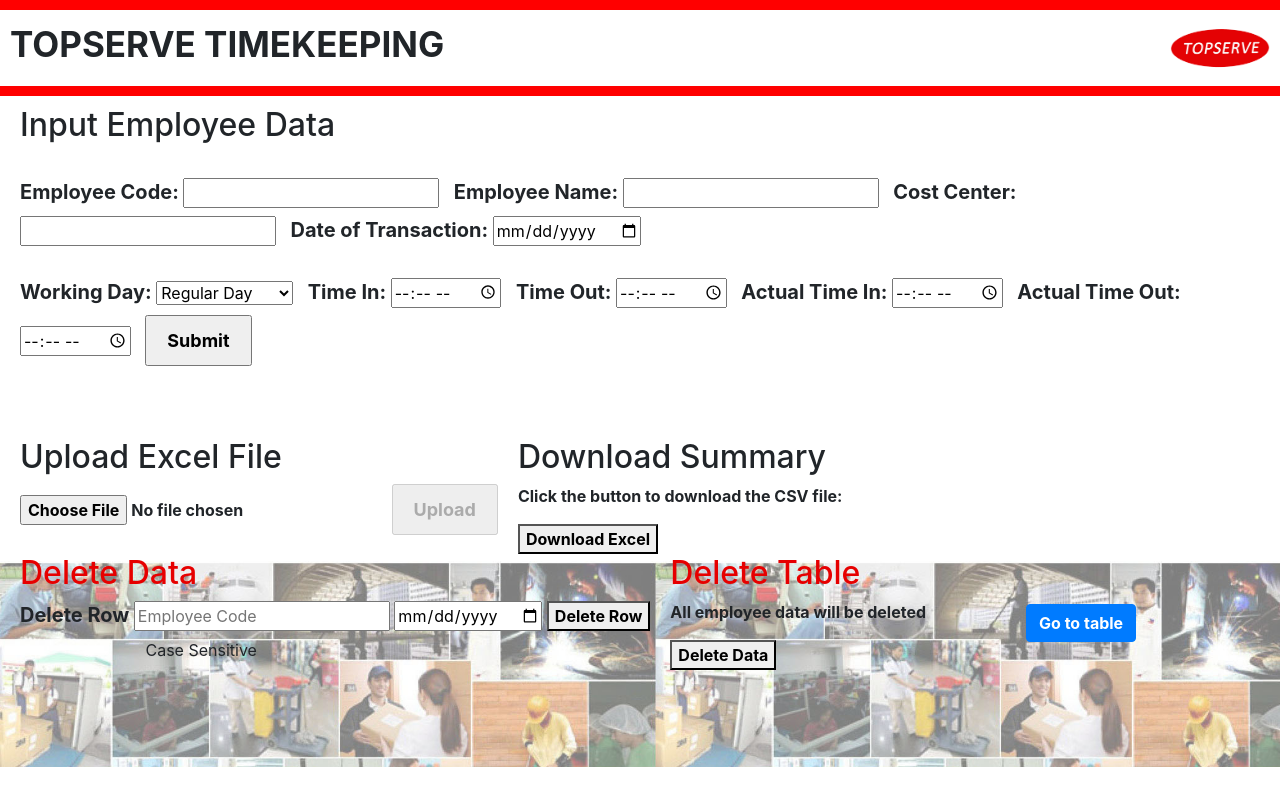
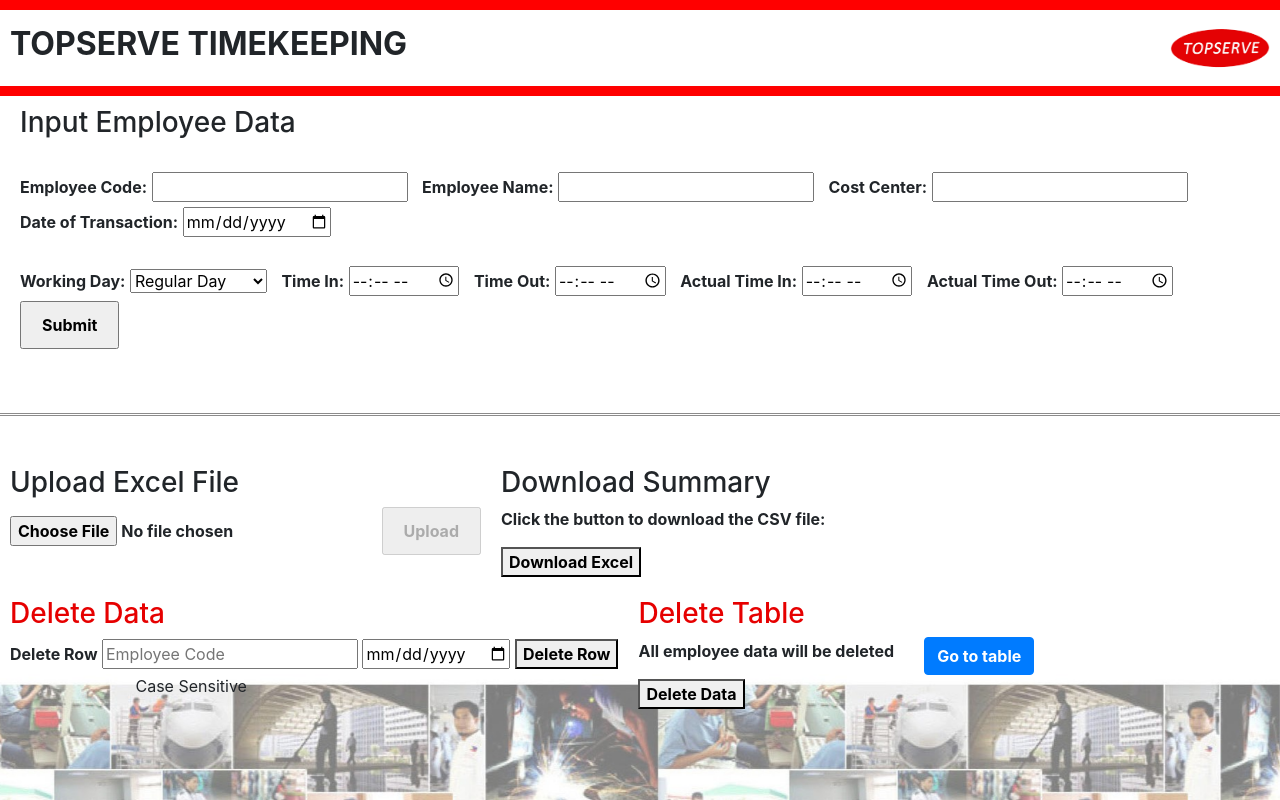
Before and after one commit to IsraelEphraim/DTR-Generator, a Flask app: page / in a window 1280 px wide. Run offline with Flask 3, Linux system fonts and the light colour scheme; some libraries are stand-ins or nearby versions.

Commit message:
Commit July 05, 2023

```diff
--- a/main.py
+++ b/main.py
@@ -466,6 +466,7 @@
                     ND_regular_days_1st_8_hrs = 8 - ND_overtime
                     ND_regular_days_excess_8_hrs = ND_overtime - ND_regular_days_1st_8_hrs
 
+
             elif overtime < 8:
                 ot_first_8 = overtime
                 ot_first_8 = "{:.2f}".format(ot_first_8)
@@ -478,8 +479,6 @@
                     ND_overtime = overtime - Night_diff
                     ND_regular_days_1st_8_hrs = overtime - ND_overtime
 
-
-        else:
             # These conditions are for Night Difference within the regular hours
             if actual_datetime_timein > datetime_start_night:
                 ND_regular_days_1st_8_hrsnotOT = date_time_end_night - actual_datetime_timein
@@ -493,6 +492,9 @@
                 ND_regular_days_1st_8_hrsnotOT = datetime_end_night_before1 - actual_datetime_timein
                 ND_regular_days_1st_8_hrsnotOT = timedelta_to_decimal(ND_regular_days_1st_8_hrsnotOT)
 
+            print("ND_regular_days_1st_8_hrsnotOT", ND_regular_days_1st_8_hrsnotOT)
+
+        else:
 
             # This condition is for calculating the overtime
             if actual_datetime_timeout > datetime_timeout:
@@ -523,8 +525,10 @@
                     if actual_datetime_timeout > datetime_start_night:
                         Night_diff = actual_datetime_timeout - datetime_start_night
                         Night_diff = timedelta_to_decimal(Night_diff)
+                        print("Night Difference", Night_diff)
                         ND_overtime = overtime - Night_diff
                         ND_regular_days_1st_8_hrs = overtime - ND_overtime
+                        print("ND_regular_days_1st_8_hrs", ND_regular_days_1st_8_hrs)
 
             # This line of code is for combining the night difference of regular hours and overtime
             ND_regular_days_1st_8_hrs = ND_regular_days_1st_8_hrs + ND_regular_days_1st_8_hrsnotOT
@@ -770,7 +774,7 @@
     ND_special_holiday_RD_1st_8_hrs = hour_estimate(ND_special_holiday_RD_1st_8_hrs)
     ND_special_holiday_RD_excess_8_hrs = hour_estimate(ND_special_holiday_RD_excess_8_hrs)
 
-    print(overtime)
+    print("Overtime", overtime)
 
 
 
@@ -940,8 +944,19 @@
 
         for i, row in df.iterrows():
             # Employee inputs
-            employee_name = row['Employee Name'].upper()
-            employee_code = row['Employee Code'].upper()
+            employee_name = row['Employee Name']
+            employee_code = row['Employee Code']
+
+            if not isinstance(employee_name, str):  # Use isinstance() to check if employee_name is not a string
+                print("End of Uploading")
+                break
+
+            if isinstance(employee_name, str):
+                employee_name = employee_name.upper()
+
+            if isinstance(employee_code, str):
+                employee_code = employee_code.upper()
+
             cost_center = row['Cost Center']
 
             # Date of transaction
@@ -961,6 +976,8 @@
                 error_message = f"Invalid value {date_obj} in the Date column. Allowed format dd/mm/yyyy."
                 traceback.print_exc()  # Print the traceback for debugging purposes
                 return render_template('index.html', error_message=error_message)
+
+
 
             # Description inputs
             work_descript = row['Work Description'].lower()
@@ -989,6 +1006,8 @@
             calculate_timeanddate(employee_name, employee_code, cost_center, day_of_week, date_transact1, date_obj, work_descript,
                                   time_in, time_out, time_in1, time_out1, actual_time_in, actual_time_out,
                                   actual_time_in1, actual_time_out1)
+
+
 
 
         return render_template('index.html', dtr=dtr)
@@ -1248,8 +1267,9 @@
         status = employee_df['Status']
 
         # Check if the status is not approved and set overtime to 0
-        # if 'Not Approved' in status.values:
-        #     employee_df.loc[status == 'Not Approved', 'Overtime'] = 0
+        if 'Not Approved' in status.values:
+            employee_df.loc[status == 'Not Approved', 'Total of 8 hours Overtime'] = 0
+            employee_df.loc[status == 'Not Approved', 'Excess of 8 hours Overtime'] = 0
 
 
         total_working_days = employee_df.loc[(employee_df['Work Description'] == 'regular day') & (employee_df['Weekday or Weekend'] == 'Weekday'), 'Working Day'].sum()
--- a/template/index.html
+++ b/template/index.html
@@ -4,12 +4,26 @@
     <title>Topserve Timekeeping System</title>
     <link rel="stylesheet" href="https://maxcdn.bootstrapcdn.com/bootstrap/4.0.0/css/bootstrap.min.css">
     <link rel="stylesheet" href="https://cdnjs.cloudflare.com/ajax/libs/bootstrap-select/1.14.0/css/bootstrap-select.min.css">
+    <meta name="viewport" content="width=device-width, initial-scale=1.0">
+    <link rel="stylesheet" href="https://maxcdn.bootstrapcdn.com/bootstrap/4.0.0/css/bootstrap.min.css">
     <script src="https://code.jquery.com/jquery-3.3.1.slim.min.js"></script>
     <script src="//cdnjs.cloudflare.com/ajax/libs/socket.io/3.1.3/socket.io.js"></script>
     <link rel="icon" type="image/x-icon" href="{{ url_for('static', filename='Photos/HD_TOPSERVE.png') }}" />
 
     <style>
       body {
+        background-repeat: no-repeat;
+        background-size: cover;
+        background-position: center;
+      }
+
+      .background-image {
+        position: fixed;
+        top: 0;
+        left: 0;
+        width: 100%;
+        height: 100%;
+        z-index: -1;
         background-image: url("{{ url_for('static', filename='Photos/background.jpg') }}");
         background-repeat: no-repeat;
         background-size: cover;
@@ -30,7 +44,6 @@
 
       table.data tr:nth-child(even){background-color: #f2f2f2}
 
-
       .sticky-header {
         position: fixed;
         top: 0;
@@ -40,6 +53,7 @@
         background-color: #fff; /* adjust to your header color */
         box-shadow: 0 2px 5px rgba(0,0,0,.2); /* optional: add a shadow to the header */
       }
+
       .sticky-header {
         position: sticky;
         top: 0;
@@ -59,7 +73,6 @@
         background-color: yellow;
       }
 
-
       .h3-bgcolor{
         color: #e60000;
         padding-right: 0;
@@ -76,6 +89,7 @@
         display: flex;
         align-items: center;
         justify-content: space-between;
+        background-color: white;
       }
 
       .logo {
@@ -84,7 +98,7 @@
       }
 
       .title {
-              font-size: 35px;
+        font-size: 200%;
         font-weight: bold;
       }
 
@@ -92,27 +106,32 @@
         margin-left: 20px;
       }
 
-
       .input_box {
         margin-right: 10px;
       }
+
       label {
-                font-size: 20px;
+        font-size: 100%;
         font-weight: bold;
       }
 
       input[type="submit"] {
-                font-size: 18px;
+        font-size: 100%;
         padding: 10px 20px;
         font-weight: bold;
       }
 
-
+      .container {
+        width: 100%;
+        max-width: 960px;
+        margin: 0 auto;
+      }
 
     </style>
 
 </head>
 <body>
+  <div class="background-image"></div>
     <header class="header">
       <h1 class="title">TOPSERVE TIMEKEEPING</h1>
       <div class="logo-container">
@@ -122,7 +141,7 @@
     </header>
 
 <div style="float: left; margin-left: 20px;">
-  <h2>Input Employee Data</h2>
+  <h3>Input Employee Data</h3>
   <br>
   <form method="post" action="/submit" onsubmit="return validateForm()">
     <!-- employee code -->
@@ -163,11 +182,13 @@
 </div>
 
 <div style="clear: both;"></div>
-<br><br>
+<br>
+<hr style="border-top: 3px double #8c8b8b;">
+<br>
 <div style="clear: both;"></div>
 
-<div style="float: left; margin-left: 20px;">
-  <h2>Upload Excel File</h2>
+<div style="float: left; margin-left: 20px; margin: 10px;">
+  <h3>Upload Excel File</h3>
   <form method="post" action="/upload" enctype="multipart/form-data" onsubmit="">
     <input type="file" name="file" id="fileInput" onchange="checkFileSelected()" style="font-weight: bold;">
     <input type="submit" value="Upload" id="submitButton" style="font-weight: bold;" disabled>
@@ -185,17 +206,14 @@
   </script>
 </div>
 
-<div style="float: left; margin-left: 20px;">
-  <h2>Download Summary</h2>
+<div style="float: left; margin-left: 20px; margin: 10px;">
+  <h3>Download Summary</h3>
   <p style="font-weight: bold;">Click the button to download the CSV file:</p>
   <a href="/download"><button id="downloadButton" style="font-weight: bold;">Download Excel</button></a>
 </div>
 
-
-
-
-<div style="float: left; margin-left: 20px;">
-    <h2 class="h3-bgcolor">Delete Data</h2>
+<div style="float: left; margin-left: 20px; margin: 10px;">
+    <h3 class="h3-bgcolor">Delete Data</h3>
     <form method="post" action="/delete">
       <label for="delete_employee_code">Delete Row</label>
       <input type="text" name="delete_employee_code" id="delete_employee_code" placeholder="Employee Code">
@@ -205,8 +223,8 @@
     </form>
 </div>
 
-<div style="float: left; margin-left: 20px;">
-    <h2 class="h3-bgcolor">Delete Table</h2>
+<div style="float: left; margin-left: 20px; margin: 10px;">
+    <h3 class="h3-bgcolor">Delete Table</h3>
     <form method="post" action="/delete_data" onsubmit="return confirmDelete();">
       <p style="font-weight: bold;">All employee data will be deleted</p>
       <button type="submit" name="/delete_data" style="font-weight: bold;">Delete Data</button>
@@ -218,10 +236,9 @@
     </script>
 </div>
 
-<div style="float: left; margin: 50px; margin-left: 100px;">
+<div style="float: left; margin: 50px; margin-left: 20px;">
     <a href="{{ url_for('table') }}" class="btn btn-primary" style="font-weight: bold;">Go to table</a>
 </div>
-
 
 
 <div class="modal fade" id="errorModal" tabindex="-1" role="dialog" aria-labelledby="errorModalLabel" aria-hidden="true">
```
Also changed, not shown: static/Photos/background.jpg. Lines whose indentation alone changed are shown as unchanged.
